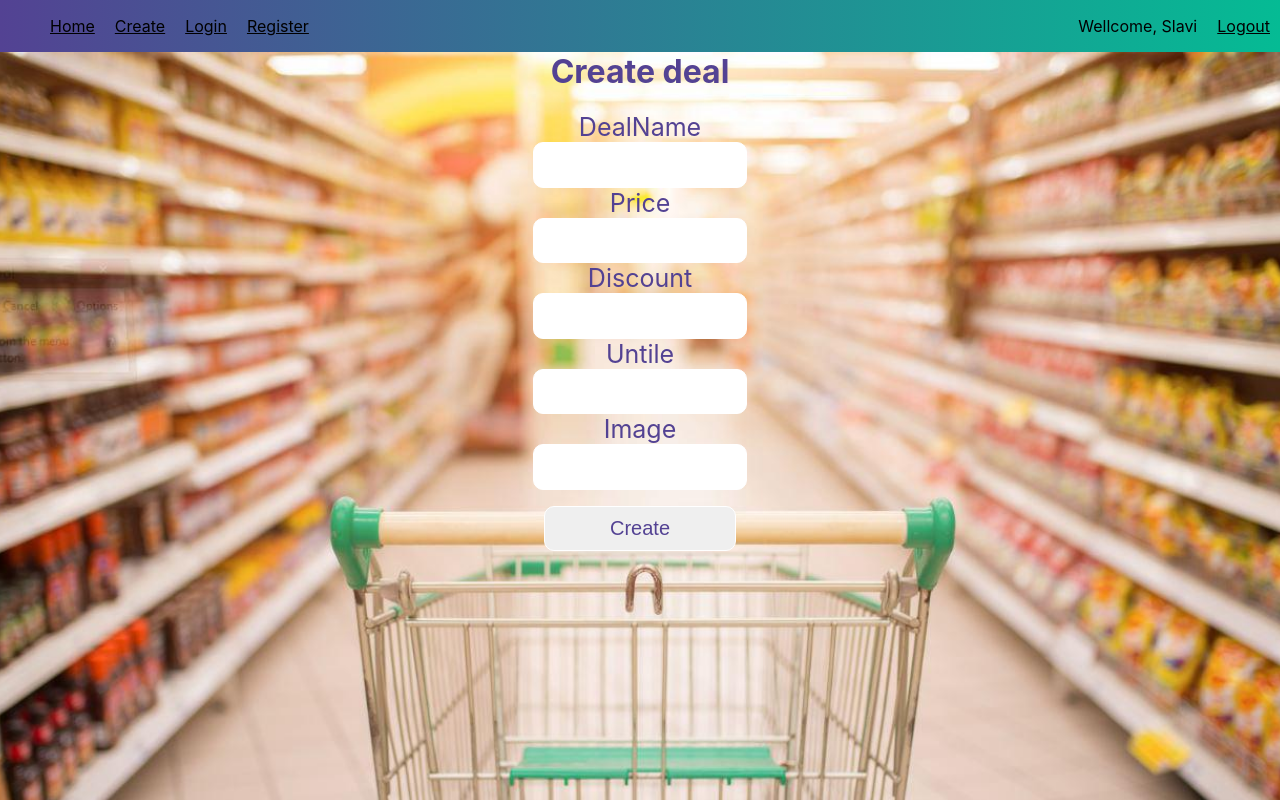
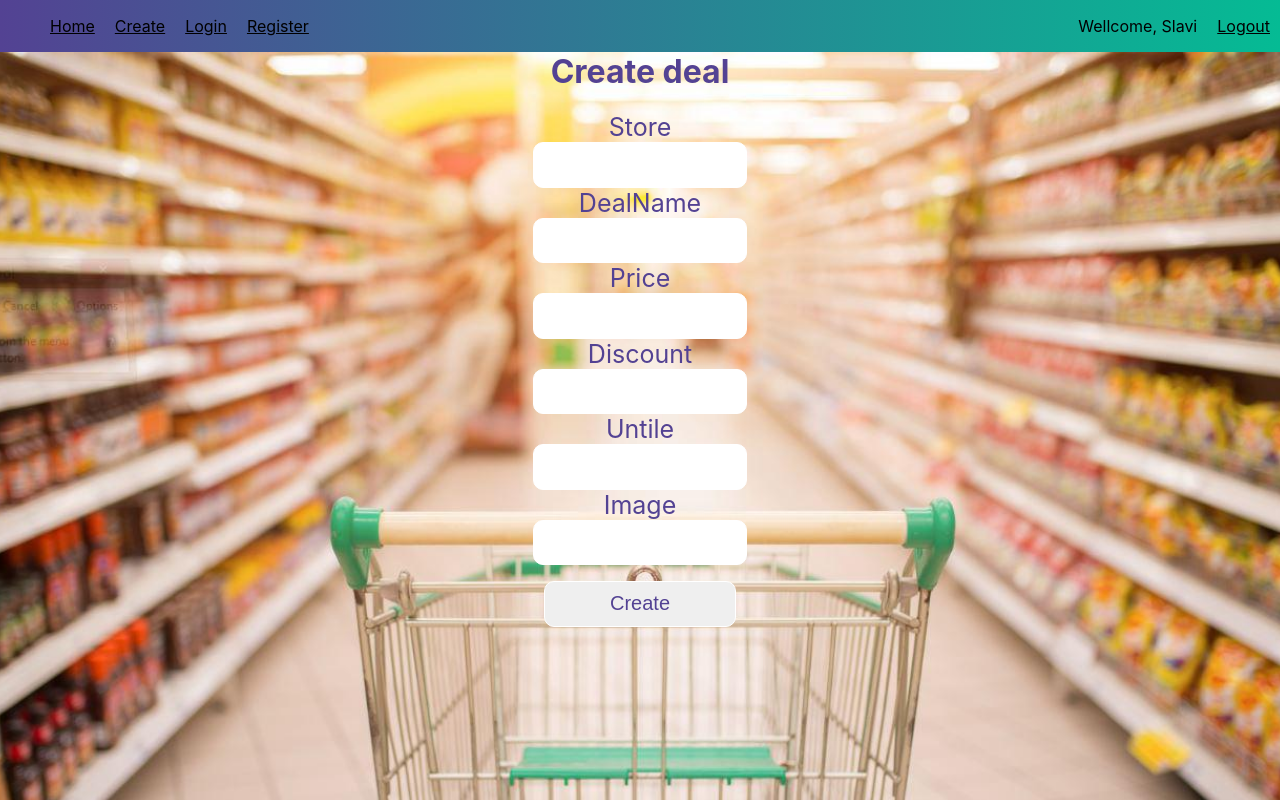
Before and after one commit to SlaviManzurov/deals, a React (Create React App) app: page /create in a window 1280 px wide. Shown: the top 800 px of the page. Built offline with nearby package versions, Linux system fonts and the light colour scheme; no server answers.

Commit message:
Add  Storename to deal

```diff
--- a/src/Components/Create.js
+++ b/src/Components/Create.js
@@ -8,7 +8,8 @@ function Create() {
         <div className='form'>
             <form onSubmit={onRegisterSubmitHandler}>
                 <h1>Create deal</h1>
-
+                <label htmlFor="Sotre">Store</label>
+                <input type="text"></input>
                 <label htmlFor="dealName">DealName</label>
                 <input type="text"></input>
                 <label htmlFor="price">Price</label>
--- a/src/Components/Deal.js
+++ b/src/Components/Deal.js
@@ -4,6 +4,7 @@ function Deal() {
     return(
         <div className="deal">
             <img src="https://cached.imagescaler.hbpl.co.uk/resize/scaleWidth/815/cached.offlinehbpl.hbpl.co.uk/news/ORP/Coke-20150730041122131.JPG" alt=""/>
+            <h2>Store</h2>
             <h3>DealName</h3>
             <span>Price</span><span>discount</span><span>Untile</span>
         </div>
--- a/src/Components/Login.js
+++ b/src/Components/Login.js
@@ -1,5 +1,6 @@
+import firebase from '../utils/firebase'
+
 import './Register.css'
-import firebase from '../utils/firebase'
 
 function Login() {
 
```
